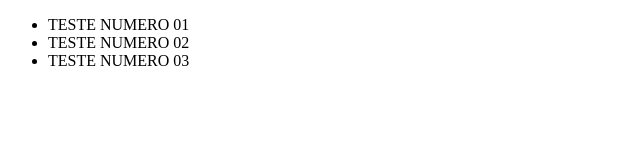
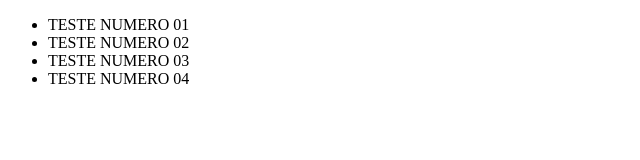
Before and after one commit to Severo2015/ESTUDOS, a plain HTML site: page index.html in a window 1280 px wide. Shown: the whole page, without its empty margins (0-640 px from the left). Drawn offline with Linux system fonts and the light colour scheme.

Commit message:
alteracao

```diff
--- a/index.html
+++ b/index.html
@@ -10,6 +10,7 @@
 		<li>TESTE NUMERO 01</li>
 		<li>TESTE NUMERO 02</li>
 		<li>TESTE NUMERO 03</li>
+		<li>TESTE NUMERO 04</li>
 	</ul>
 </body>
 
```
